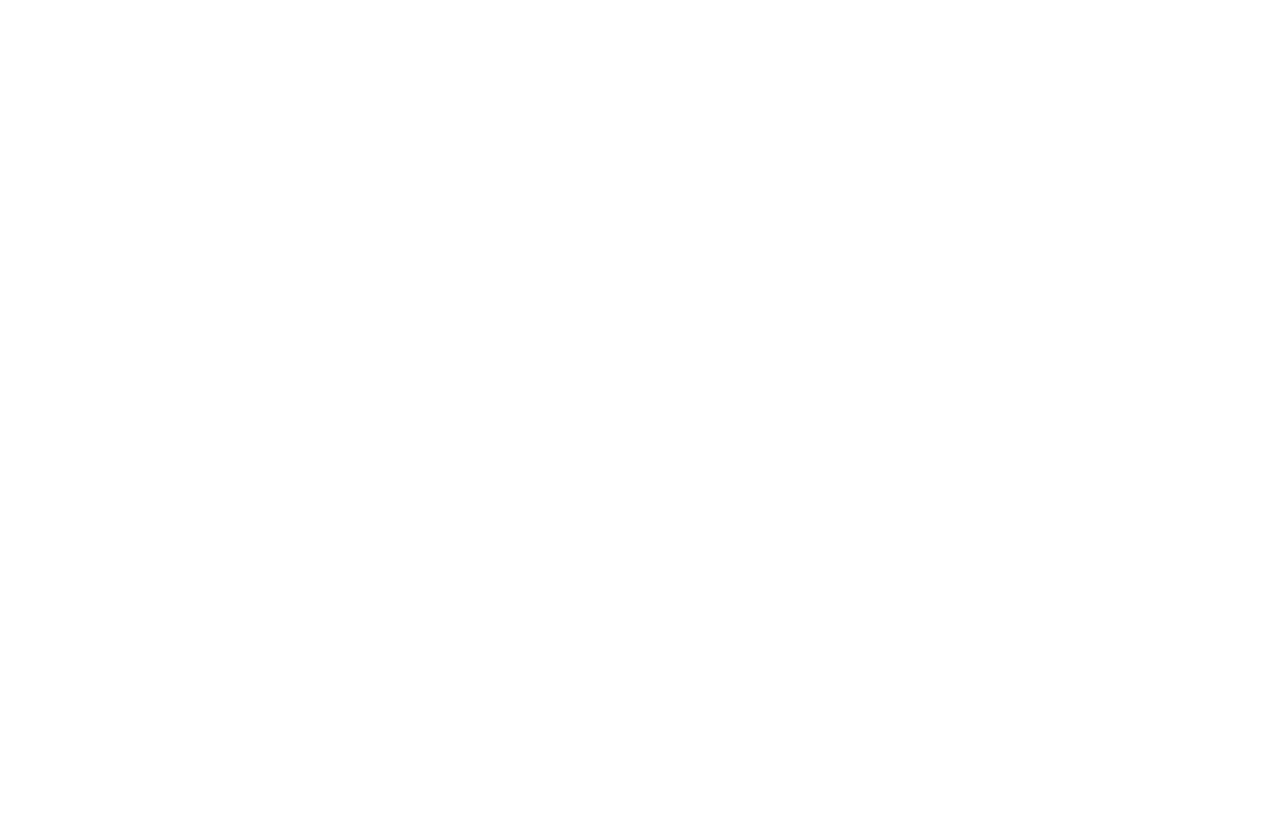
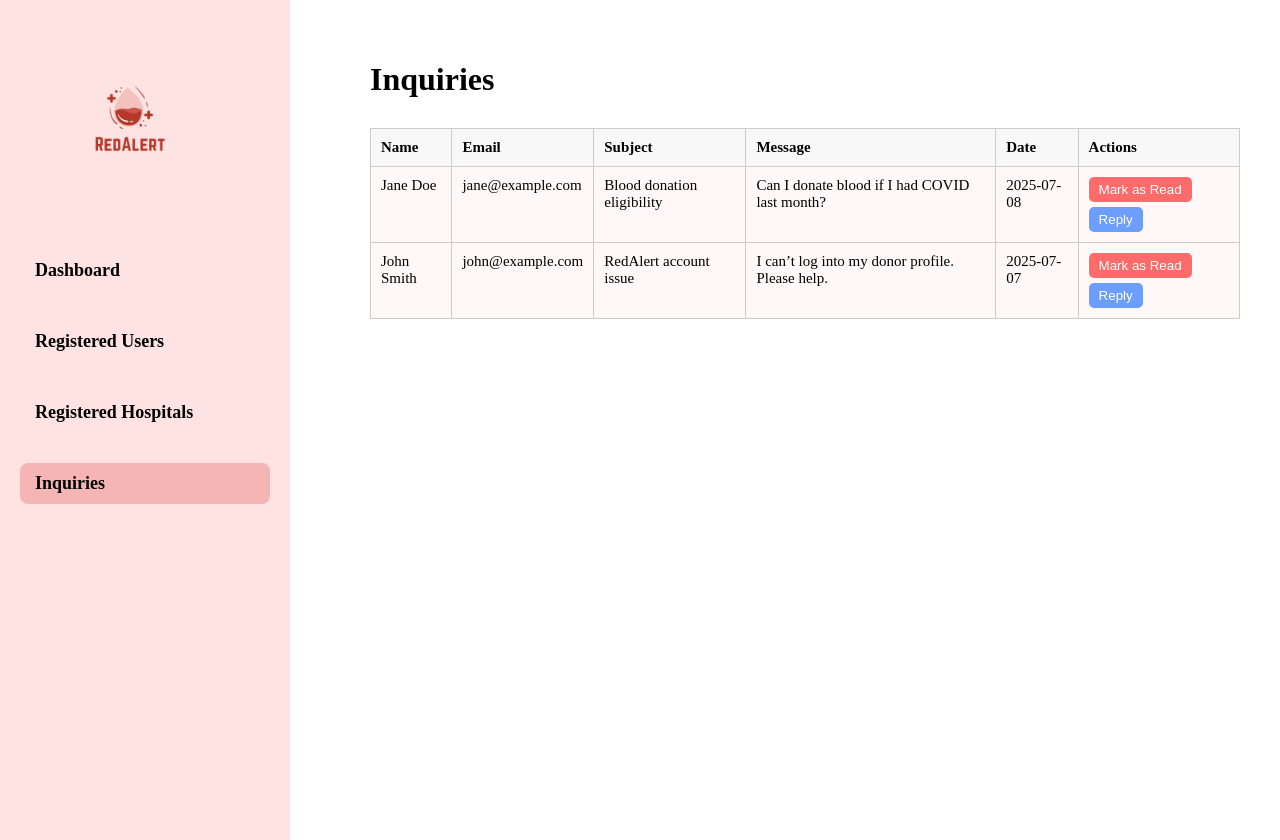
Before and after one commit to ImalshaSathsarani/RedAlert, a React (Create React App) app in the folder web_frontend/: page /adminInquiries in a window 1280 px wide. Before the commit the page ends 800 px from the top, so only its background shows below. Built offline with nearby package versions, Linux system fonts and the light colour scheme.

Commit message:
Make Inquries Page

```diff
--- a/web_frontend/src/pages/Admin/Inquiries.jsx
+++ b/web_frontend/src/pages/Admin/Inquiries.jsx
@@ -1,11 +1,179 @@
-import React from 'react'
+import React, { useState } from 'react'
+import AdminSideBar from './AdminSideBar'
+
+const dummyInquiries = [
+  {
+    id: 1,
+    name: 'Jane Doe',
+    email: 'jane@example.com',
+    subject: 'Blood donation eligibility',
+    message: 'Can I donate blood if I had COVID last month?',
+    date: '2025-07-08',
+  },
+  {
+    id: 2,
+    name: 'John Smith',
+    email: 'john@example.com',
+    subject: 'RedAlert account issue',
+    message: 'I can’t log into my donor profile. Please help.',
+    date: '2025-07-07',
+  },
+]
 
 const Inquiries = () => {
+  const [showModal, setShowModal] = useState(false)
+  const [selectedInquiry, setSelectedInquiry] = useState(null)
+  const [replyMessage, setReplyMessage] = useState('')
+
+  const handleReplyClick = (inquiry) => {
+    setSelectedInquiry(inquiry)
+    setShowModal(true)
+    setReplyMessage('')
+  }
+
+  const handleCloseModal = () => {
+    setShowModal(false)
+    setSelectedInquiry(null)
+    setReplyMessage('')
+  }
+
+  const handleSendReply = () => {
+    console.log(`Replying to ${selectedInquiry.email} with message:`, replyMessage)
+    // TODO: Send reply to backend
+    handleCloseModal()
+  }
+
   return (
-    <div>
+    <div style={{ display: 'flex', flexDirection: 'row', height: '100vh', gap: '40px' }}>
+      <AdminSideBar />
+      <div style={{ padding: '40px', flexGrow: 1 }}>
+        <h1 style={{ fontFamily: 'Poppins', marginBottom: '30px' }}>Inquiries</h1>
 
+        <table style={{
+          width: '100%',
+          borderCollapse: 'collapse',
+          fontFamily: 'Poppins',
+          fontSize: '15px'
+        }}>
+          <thead>
+            <tr style={{ backgroundColor: '#FFCCCC' }}>
+              <th style={thStyle}>Name</th>
+              <th style={thStyle}>Email</th>
+              <th style={thStyle}>Subject</th>
+              <th style={thStyle}>Message</th>
+              <th style={thStyle}>Date</th>
+              <th style={thStyle}>Actions</th>
+            </tr>
+          </thead>
+          <tbody>
+            {dummyInquiries.map((inq) => (
+              <tr key={inq.id} style={{ backgroundColor: '#FFF8F8' }}>
+                <td style={tdStyle}>{inq.name}</td>
+                <td style={tdStyle}>{inq.email}</td>
+                <td style={tdStyle}>{inq.subject}</td>
+                <td style={tdStyle}>{inq.message}</td>
+                <td style={tdStyle}>{inq.date}</td>
+                <td style={tdStyle}>
+                  <button style={buttonStyle}>Mark as Read</button>
+                  <button style={replyButtonStyle} onClick={() => handleReplyClick(inq)}>Reply</button>
+                </td>
+              </tr>
+            ))}
+          </tbody>
+        </table>
+
+        {/* Modal */}
+        {showModal && (
+          <div style={modalOverlayStyle}>
+            <div style={modalContentStyle}>
+              <h2 style={{ fontFamily: 'Poppins' }}>Reply to {selectedInquiry?.name}</h2>
+              <p><strong>Subject:</strong> {selectedInquiry?.subject}</p>
+              <textarea
+                value={replyMessage}
+                onChange={(e) => setReplyMessage(e.target.value)}
+                placeholder="Type your reply here..."
+                style={textareaStyle}
+              />
+              <div style={{ marginTop: '10px' }}>
+                <button onClick={handleSendReply} style={sendButtonStyle}>Send Reply</button>
+                <button onClick={handleCloseModal} style={closeButtonStyle}>Cancel</button>
+              </div>
+            </div>
+          </div>
+        )}
+      </div>
     </div>
   )
 }
 
+// Styles
+const thStyle = {
+  border: '1px solid #ccc',
+  padding: '10px',
+  textAlign: 'left',
+  backgroundColor: '#f8f8f8',
+  fontFamily: 'Poppins',
+}
+
+const tdStyle = {
+  border: '1px solid #ccc',
+  padding: '10px',
+  verticalAlign: 'top'
+}
+
+const buttonStyle = {
+  padding: '5px 10px',
+  backgroundColor: '#FF6B6B',
+  color: '#fff',
+  border: 'none',
+  borderRadius: '5px',
+  marginRight: '5px',
+  cursor: 'pointer'
+}
+
+const replyButtonStyle = {
+  ...buttonStyle,
+  backgroundColor: '#6B9EFF',
+  marginTop: '5px'
+}
+
+const modalOverlayStyle = {
+  position: 'fixed',
+  top: 0, left: 0,
+  width: '100%', height: '100%',
+  backgroundColor: 'rgba(0, 0, 0, 0.5)',
+  display: 'flex',
+  justifyContent: 'center',
+  alignItems: 'center',
+  zIndex: 1000
+}
+
+const modalContentStyle = {
+  backgroundColor: '#fff',
+  padding: '30px',
+  borderRadius: '10px',
+  width: '500px',
+  maxWidth: '90%',
+  fontFamily: 'Poppins'
+}
+
+const textareaStyle = {
+  width: '100%',
+  height: '100px',
+  marginTop: '10px',
+  padding: '10px',
+  fontSize: '14px',
+  fontFamily: 'Poppins'
+}
+
+const sendButtonStyle = {
+  ...buttonStyle,
+  backgroundColor: '#28a745'
+}
+
+const closeButtonStyle = {
+  ...buttonStyle,
+  backgroundColor: '#6c757d'
+}
+
 export default Inquiries
```
